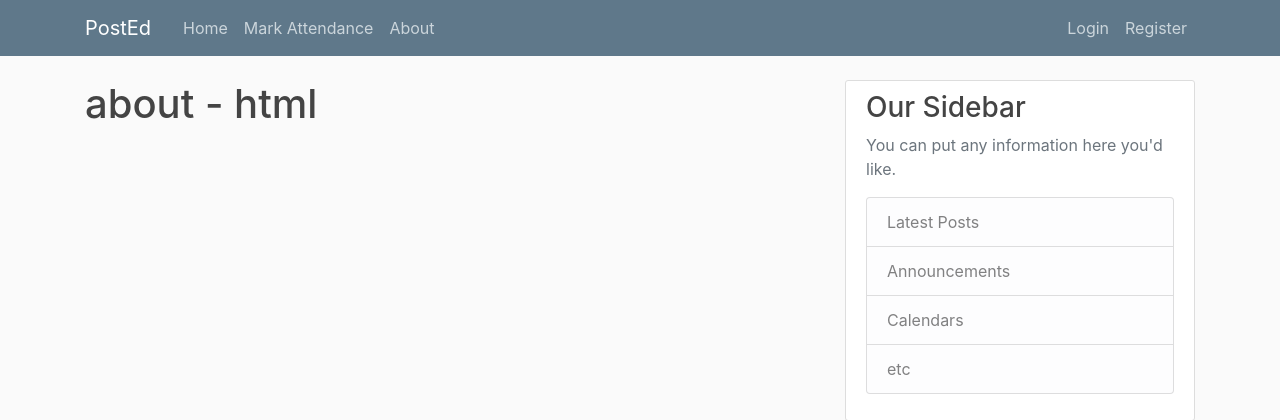
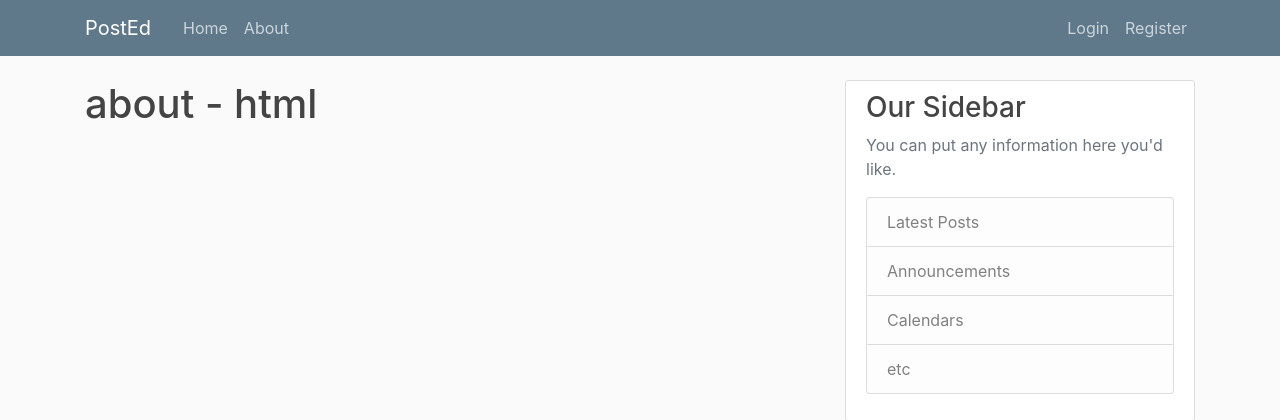
Before and after one commit to abhiksahu/PostEd, a Flask app: page /about in a window 1280 px wide. Shown: the top 420 px of the page. Run offline with Flask 2, Linux system fonts and the light colour scheme; some libraries are stand-ins or nearby versions.

Commit message:
Update layout.html

```diff
--- a/PostEd/templates/layout.html
+++ b/PostEd/templates/layout.html
@@ -51,7 +51,7 @@
           <div class="collapse navbar-collapse" id="navbarToggle">
             <div class="navbar-nav mr-auto">
               <a class="nav-item nav-link" href="{{ url_for('home') }}">Home</a>
-                <a class="nav-item nav-link" href="/#">Mark Attendance</a>
+        <!--        <a class="nav-item nav-link" href="/#">Mark Attendance</a>  -->
               <a class="nav-item nav-link" href="{{ url_for('about') }}">About</a>
             </div>
             <!-- Navbar Right Side -->
```
